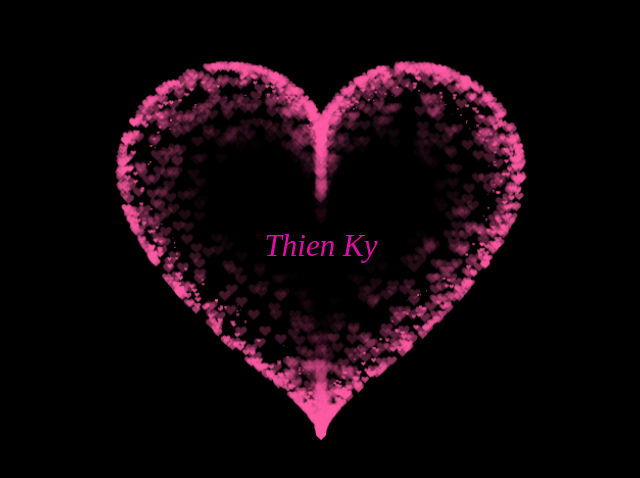
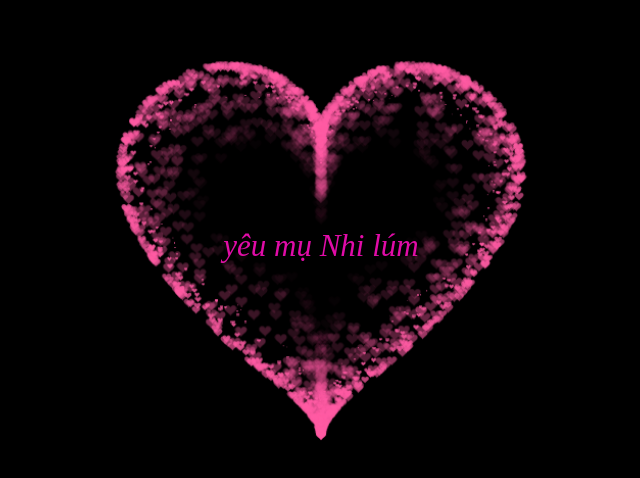
Before and after one commit to vyxinhdep/vyxinhdep, a plain HTML site: page index.html in a window 1280 px wide. Shown: the part 152-630 px from the top of the page, without its empty margins (319-959 px from the left). Drawn offline with Linux system fonts and the light colour scheme.

Commit message:
Update index.html

```diff
--- a/index.html
+++ b/index.html
@@ -333,6 +333,6 @@ var ParticlePool = (function() {
         align-items: center;
         justify-content: center;
         margin-bottom: 5px;
-        text-align: center;">Thien Ky</div>
+        text-align: center;">yêu mụ Nhi lúm</div>
  </BODY>
 </HTML>
```
